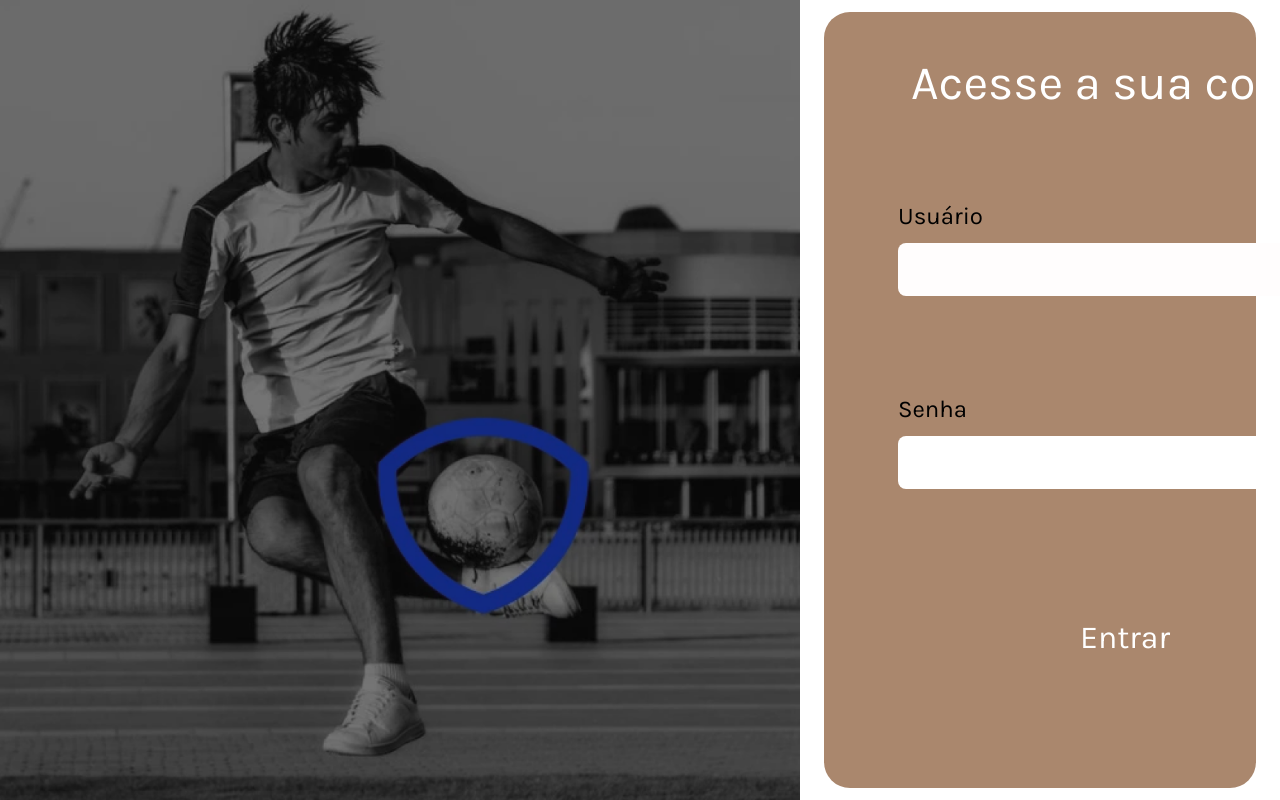
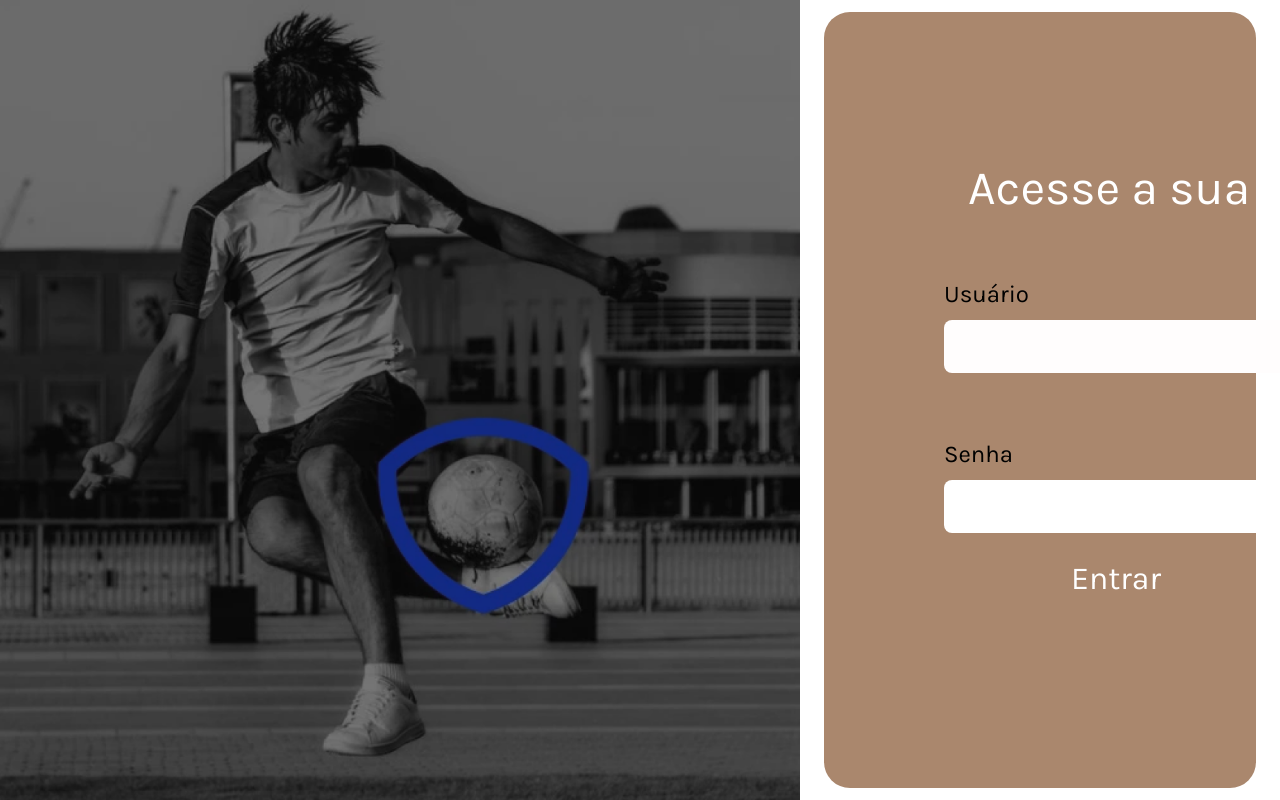
Before and after one commit to RenataPortoGransoti/gerenciamento_de_estoque, a website: page paginas/index.html in a window 1280 px wide. Drawn offline with Linux system fonts and the light colour scheme.

Commit message:
organização geral

```diff
--- a/paginas/css/index.css
+++ b/paginas/css/index.css
@@ -1,3 +1,8 @@
+a {
+    text-decoration: none;
+    color: white;
+}
+
 .div-imagem {
     display: flex;
 }
@@ -25,8 +30,8 @@
 
 .input-usuario {
     background-color: #fffdfd;
-    top: 243px;
-    left: 98px;
+    top: 40%;
+    left: 30%;
     width: 456px;
 }
 
@@ -42,8 +47,8 @@
 
 .input-senha {
     background-color: var(--color-white);
-    top: 436px;
-    left: 98px;
+    top: 60%;
+    left: 30%;
     width: 456px;
 }
 
@@ -51,15 +56,15 @@
     cursor: pointer;
     padding: 0;
     background-color: #332922;
-    top: 607px;
-    left: 193px;
+    top: 65%;
+    left: 30%;
     width: 265px;
     height: 60px;
 }
 
 .usuario {
-    top: 202px;
-    left: 98px;
+    top: 35%;
+    left: 30%;
     width: 296px;
     height: 41px;
 }
@@ -73,8 +78,8 @@
 }
 
 .acesse {
-    top: 55px;
-    left: 87px;
+    top: 20%;
+    left: 30%;
     font-size: 48px;
     color: var(--color-white);
     text-align: center;
@@ -87,8 +92,8 @@
 }
 
 .senha {
-    top: 395px;
-    left: 98px;
+    top: 55%;
+    left: 30%;
     height: 41px;
 }
 
@@ -97,8 +102,8 @@
     border: 0;
     padding: 0;
     background-color: transparent;
-    top: 619px;
-    left: 177px;
+    top: 70%;
+    left: 35%;
     font-size: 32px;
     font-family: var(--font-karla);
     color: var(--color-white);
--- a/paginas/index.html
+++ b/paginas/index.html
@@ -17,14 +17,17 @@
         </div>
         <div class="login-parent">
             <div class="login-fundo">
+                <div>
                     <form class="form-user">
                         <div class="acesse">Acesse a sua conta:</div>
                         <div class="usuario">Usuário</div>
                         <input class="input-usuario" name="user" type="text" />
                         <div class="senha">Senha</div>
                         <input class="input-senha" name="password" type="password" />
-                    <button class="entrar" id="btn-entrar">Entrar</button>
+                        <button class="entrar" id="btn-entrar"><a href="inicial.html">Entrar</a></button>
                     </form>
+                </div>
+
             </div>
         </div>
     </div>
```
Also changed, not shown: paginas/inicial.html (+0 -24 lines). Lines whose indentation alone changed are shown as unchanged.
